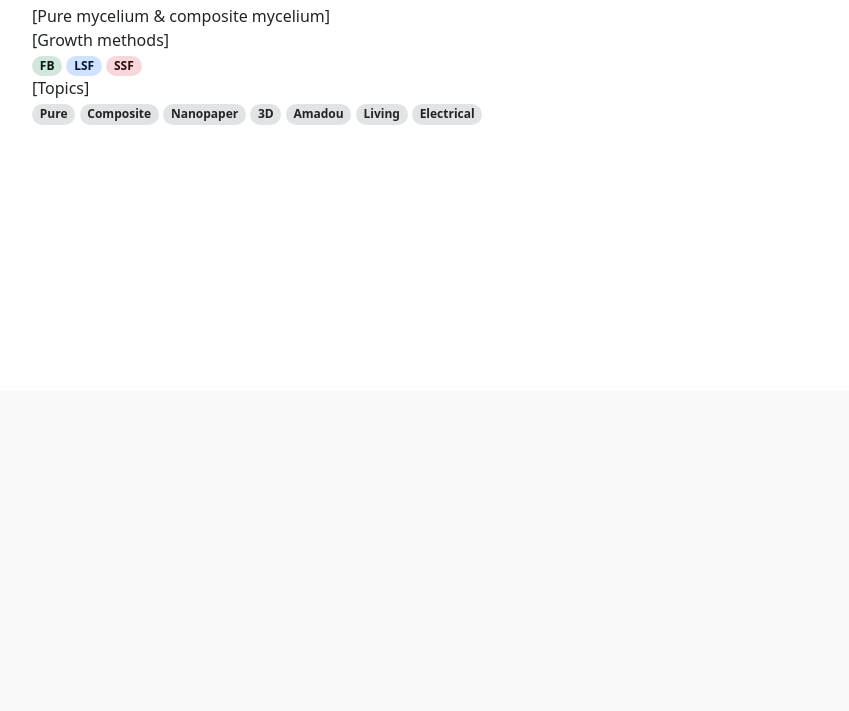
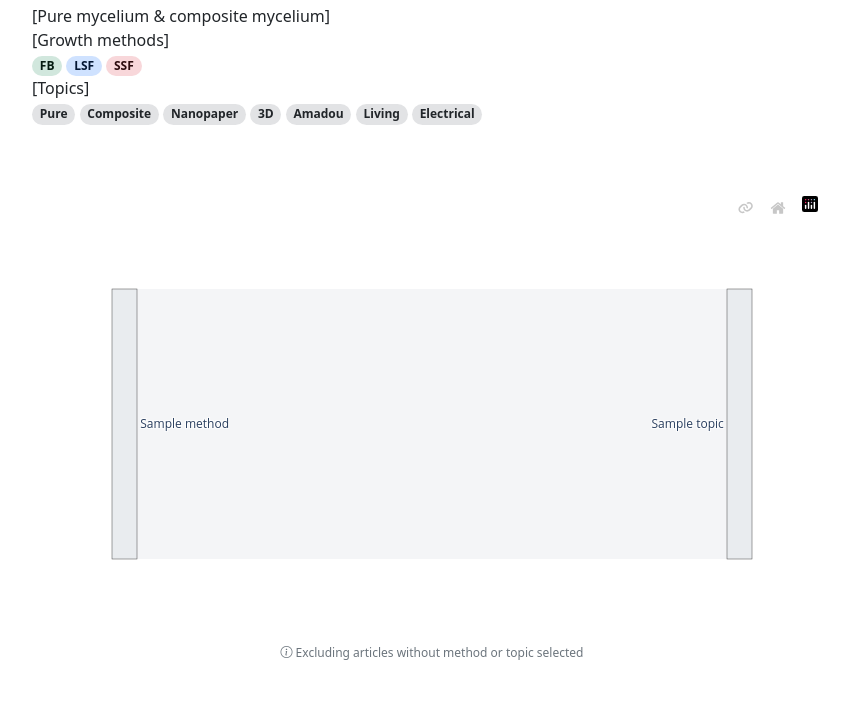
Before and after one commit to johnkeates/Fungalmaterials, a Django app: page /about/ in a window 1280 px wide. Shown: the part 410-1121 px from the top of the page, without its empty margins (208-1057 px from the left). Before the commit the page ends 535 px from the top, so only its background shows below. Run offline with Django 4.2, Linux system fonts and the light colour scheme; tables that the repository leaves empty hold one stand-in row (values such as "Sample post"); some libraries are stand-ins or nearby versions.

Commit message:
Implementation of Sankey figure to be displayed on the About page

```diff
--- a/fungalmaterials/templates/fungalmaterials/about.html
+++ b/fungalmaterials/templates/fungalmaterials/about.html
@@ -97,6 +97,21 @@ Fungalmaterials is a collaborative database for fungal material references. This
 	</p>
 </section>
 
+<br>
+<br>
+
+{% if sankey_fig %}
+	<!-- Render the Sankey diagram here -->
+	<div style="text-align: center;">
+	    {{ sankey_fig|safe }}  <!-- Use safe to prevent auto-escaping -->
+	    <span class="small text-muted" style="font-size:12px"><i class="bi bi-info-circle"></i> Excluding articles without method or topic selected</span>
+	</div>
+
+{% endif %}
+
+<br>
+<br>
+
 </div>
 
 {% endblock %}
--- a/fungalmaterials/views.py
+++ b/fungalmaterials/views.py
@@ -6,8 +6,10 @@ from django.http import HttpResponseNotFound, JsonResponse
 from django.shortcuts import render, get_object_or_404
 from django.views.decorators.http import require_POST
 from bs4 import BeautifulSoup
+import plotly.graph_objects as go
 
 from fungalmaterials.functions import AuthorSeparation
+from fungalmaterials.combinations import generate_sankey
 from fungalmaterials.doi import get_work_by_doi, import_new_article_by_doi
 from fungalmaterials.forms import DOIImportForm, DOISearchForm
 from fungalmaterials.models import Article, Review, MaterialProperty, ArticleAuthorship, ReviewAuthorship
@@ -447,5 +449,22 @@ def doi_import(request):
 ############ ABOUT ###########
 
 def about(request):
-	context = {}
+	combination_list = [
+		{
+			'method': article['method__name'],
+			'topic': article['topic__name']
+		}
+		for article in Article.objects.select_related('method', 'topic')
+		# This filters out articles with method or topic is None
+		.filter(method__isnull=False, topic__isnull=False)
+		.values('method__name', 'topic__name')
+	]
+
+	# Use function to generate sankey figure
+	sankey_fig = generate_sankey(combination_list)
+
+	context = {
+		'sankey_fig':sankey_fig,
+		'combination_list': combination_list,
+	}
 	return render(request, "fungalmaterials/about.html", context)
```
